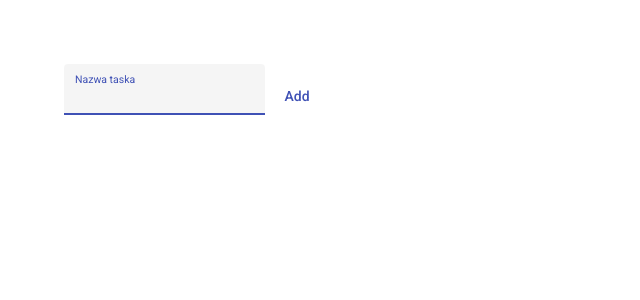
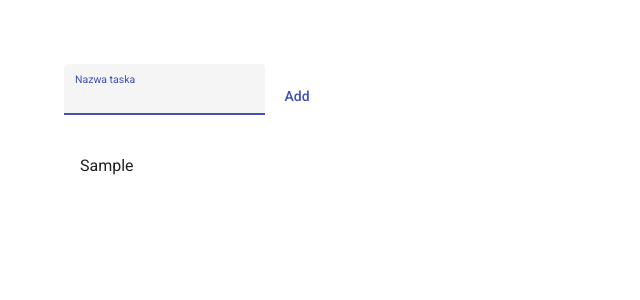
Before and after one commit to DamianPurgal/frontend-lbd, an Angular app: page / in a window 1280 px wide. Both pictures are taken after typing "Sample" into the empty fields and a click on the button "Add". Shown: the top 300 px of the page, without its empty margins (0-640 px from the left). Built offline with nearby package versions, Linux system fonts and the light colour scheme.

Commit message:
Task 9 - list of tasks

```diff
--- a/src/app/app.component.html
+++ b/src/app/app.component.html
@@ -7,4 +7,7 @@
   </mat-form-field>
 
   <button mat-button color="primary" (click)="addElementToList()">Add</button>
+  <mat-list role="list">
+    <mat-list-item role="listitem" *ngFor="let item of getListOfElements()" >{{item}}</mat-list-item>
+  </mat-list>
 </div>
--- a/src/app/app.component.ts
+++ b/src/app/app.component.ts
@@ -16,6 +16,11 @@ export class AppComponent {
     this.todoService.addToDoElement(this.newTaskInputElement.nativeElement.value);
     this.newTaskInputElement.nativeElement.value = "";
     this.newTaskInputElement.nativeElement.focus();
+    console.log(this.todoService.getToDoList());
+  }
+
+  getListOfElements(){
+    return this.todoService.getToDoList();
   }
 
   constructor(private todoService: TodosService){}
--- a/src/app/app.module.ts
+++ b/src/app/app.module.ts
@@ -6,6 +6,7 @@ import { AppComponent } from './app.component';
 import {MatButtonModule} from '@angular/material/button';
 import {MatInputModule} from '@angular/material/input';
 import { BrowserAnimationsModule } from '@angular/platform-browser/animations';
+import {MatListModule} from '@angular/material/list';
 
 @NgModule({
   declarations: [
@@ -15,7 +16,8 @@ import { BrowserAnimationsModule } from '@angular/platform-browser/animations';
     BrowserModule,
     BrowserAnimationsModule,
     MatButtonModule,
-    MatInputModule
+    MatInputModule,
+    MatListModule
   ],
   providers: [],
   bootstrap: [AppComponent]
--- a/src/app/todos.service.ts
+++ b/src/app/todos.service.ts
@@ -4,15 +4,19 @@ import { Injectable, ViewChild } from '@angular/core';
   providedIn: 'root'
 })
 export class TodosService {
-  toDos: string[] = [];
+  private toDos: string[] = [];
 
   addToDoElement(element: string){
     if(element == "" || element == undefined){
       return;
     }else{
       this.toDos.push(element);
-      console.log(element);
     }
   }
+
+  getToDoList(){
+    return this.toDos;
+  }
+
   constructor() { }
 }
```
